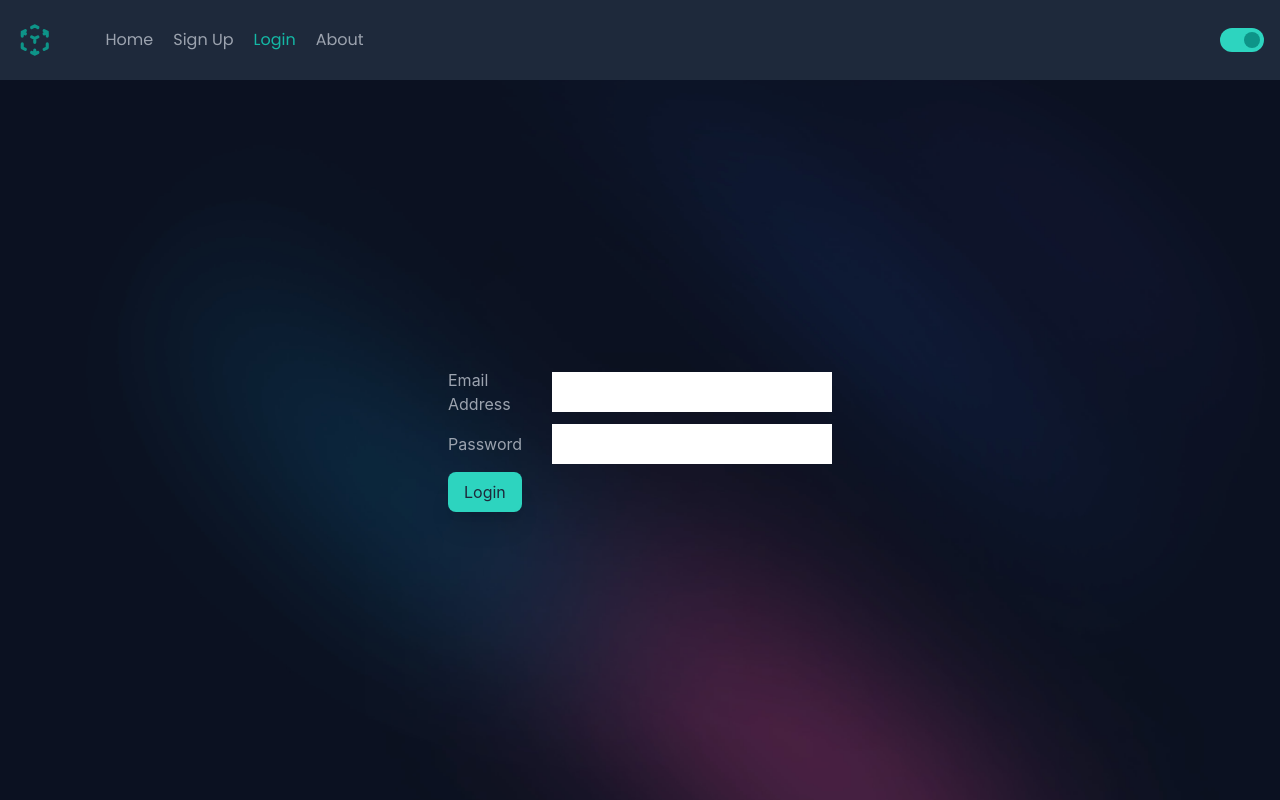
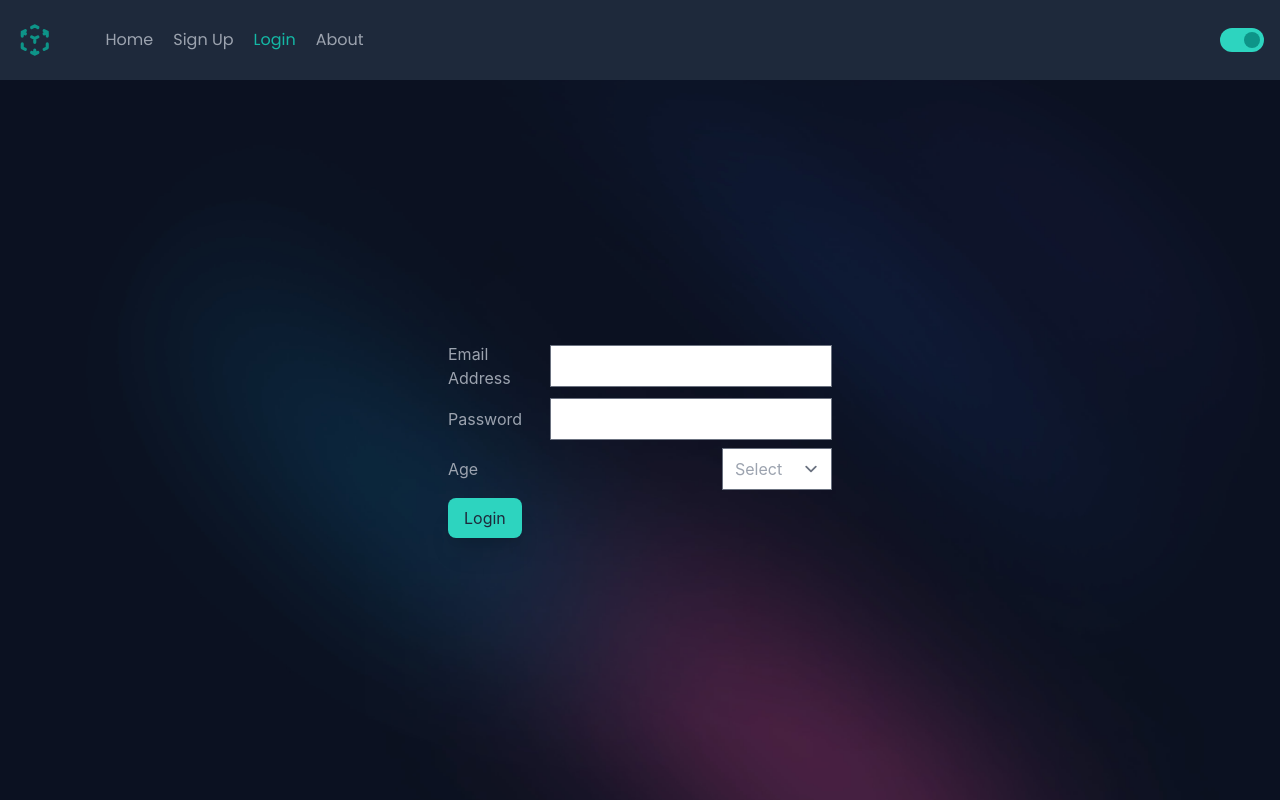
Before and after one commit to ankitn1311/todo-app, a React (Create React App) app in the folder frontend/: page /login in a window 1280 px wide. Built offline with nearby package versions, Linux system fonts and the light colour scheme.

Commit message:
Sign up ui changes

```diff
--- a/frontend/package.json
+++ b/frontend/package.json
@@ -5,6 +5,7 @@
   "dependencies": {
     "@headlessui/react": "^1.4.2",
     "@reduxjs/toolkit": "^1.7.1",
+    "@tailwindcss/forms": "^0.4.0",
     "@testing-library/jest-dom": "^5.16.1",
     "@testing-library/react": "^12.1.2",
     "@testing-library/user-event": "^13.5.0",
--- a/frontend/src/components/common/form/Input.js
+++ b/frontend/src/components/common/form/Input.js
@@ -19,8 +19,12 @@ const Input = (props) => {
         className={`px-3 py-2 w-full shadow-sm  placeholder-gray-400 text-slate-700  disabled:bg-gray-50 disabled:text-gray-500 disabled:border-gray-200 border-none bg-slate-200 focus:outline-none focus:ring-2 focus:ring-sky-500 dark:text-slate-100 bg-transparent rounded-md  outline-none placeholder:text-xs  ${
           error
             ? "bg-red-100 dark:bg-red-200"
-            : "bg-slate-200 dark:bg-slate-600"
+            : "bg-slate-100 dark:bg-slate-600"
         }`}
+        style={{
+          boxShadow:
+            "inset 0px 1px 0px 0px #ffffff30, 0px 1px 4px 0px #00000039",
+        }}
       />
 
       {error && (
--- a/frontend/src/components/common/ui/Paper.js
+++ b/frontend/src/components/common/ui/Paper.js
@@ -9,7 +9,10 @@ const Paper = (props) => {
   return (
     <div
       //dark:ring-1 dark:ring-inset dark:ring-white/10
-      className={`bg-slate-300  dark:bg-slate-800/60 backdrop-blur-xl shadow-xl ${props.className}`}>
+      className={`bg-slate-300  dark:bg-slate-800/60 backdrop-blur-xl shadow-xl ${props.className}`}
+      style={{
+        boxShadow: "inset 0px 1px 0px 0px #ffffff30, 0px 1px 4px 0px #00000039",
+      }}>
       {children}
     </div>
   );
--- a/frontend/src/components/login/Login.js
+++ b/frontend/src/components/login/Login.js
@@ -27,7 +27,7 @@ const Login = () => {
 
   return (
     <Layout sidebar={false}>
-      <div className="h-full flex items-center justify-center">
+      <div className="flex items-center justify-center h-full">
         <form
           className="flex flex-col gap-2 w-96"
           onSubmit={formik.handleSubmit}>
@@ -37,7 +37,7 @@ const Login = () => {
               id="email"
               name="email"
               type="email"
-              className="text-green-800 px-4 py-2"
+              className="px-4 py-2 text-green-800"
               onChange={formik.handleChange}
               onBlur={formik.handleBlur}
               value={formik.values.email}
@@ -52,7 +52,7 @@ const Login = () => {
               id="password"
               name="password"
               type="text"
-              className="text-green-800 px-4 py-2"
+              className="px-4 py-2 text-green-800"
               onChange={formik.handleChange}
               onBlur={formik.handleBlur}
               value={formik.values.firstName}
@@ -61,9 +61,18 @@ const Login = () => {
               <div>{formik.errors.password}</div>
             ) : null}
           </div>
+          <div className="flex flex-row items-center justify-between">
+            <label htmlFor="select">Age</label>
+            <select name="" id="select">
+              <option value="">Select</option>
+              <option value="30">Thirty</option>
+              <option value="20">Twenty</option>
+              <option value="10">Ten</option>
+            </select>
+          </div>
           <div className="">
             <button
-              className="bg-teal-400 text-slate-800 px-4 py-2 rounded-lg shadow-xl"
+              className="px-4 py-2 bg-teal-400 rounded-lg shadow-xl text-slate-800"
               type="submit">
               Login
             </button>
--- a/frontend/tailwind.config.js
+++ b/frontend/tailwind.config.js
@@ -14,5 +14,5 @@ module.exports = {
       },
     },
   },
-  plugins: [],
+  plugins: [require("@tailwindcss/forms")],
 };
```
Also changed, not shown: 1 other file (tests, documents, lock files or other folders).
